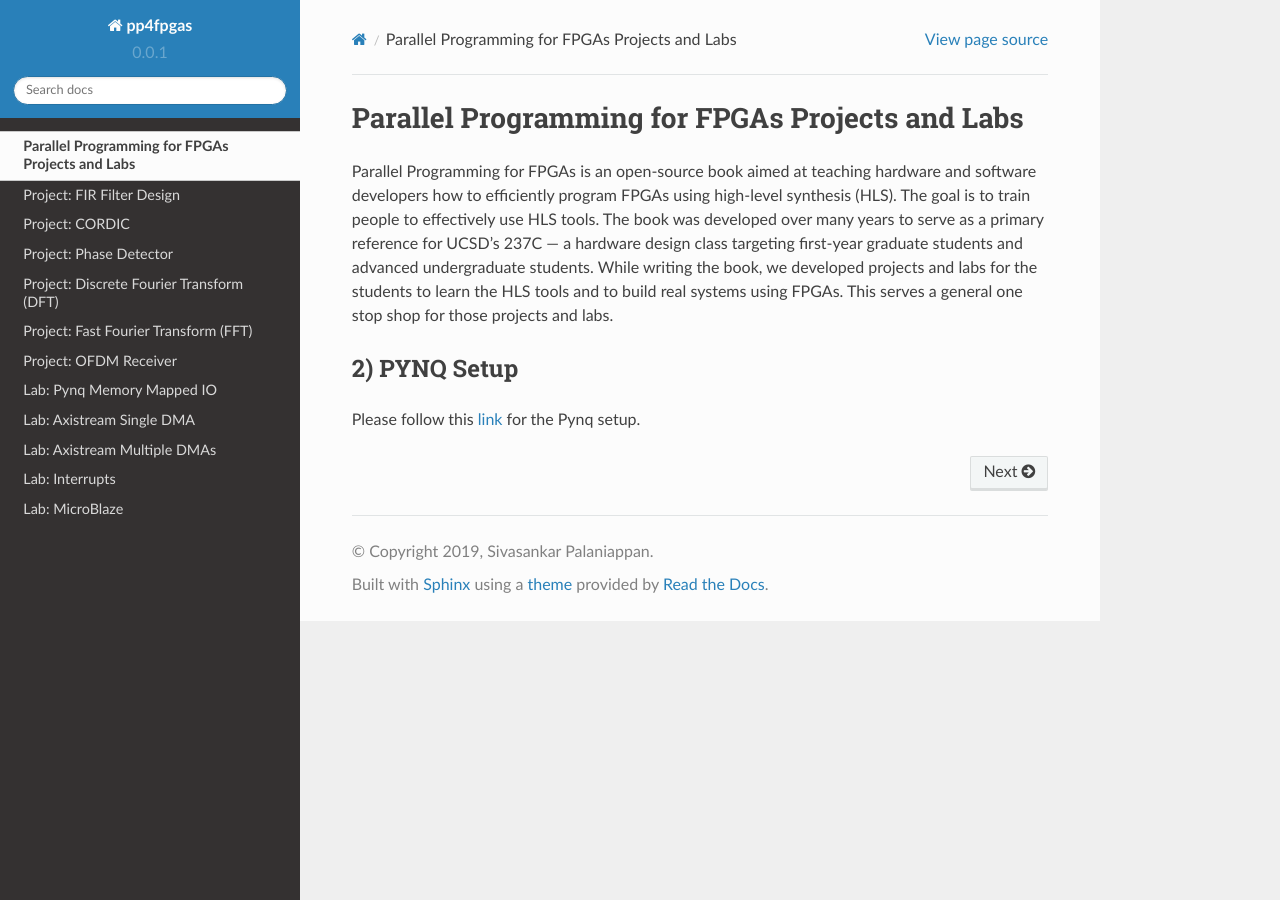
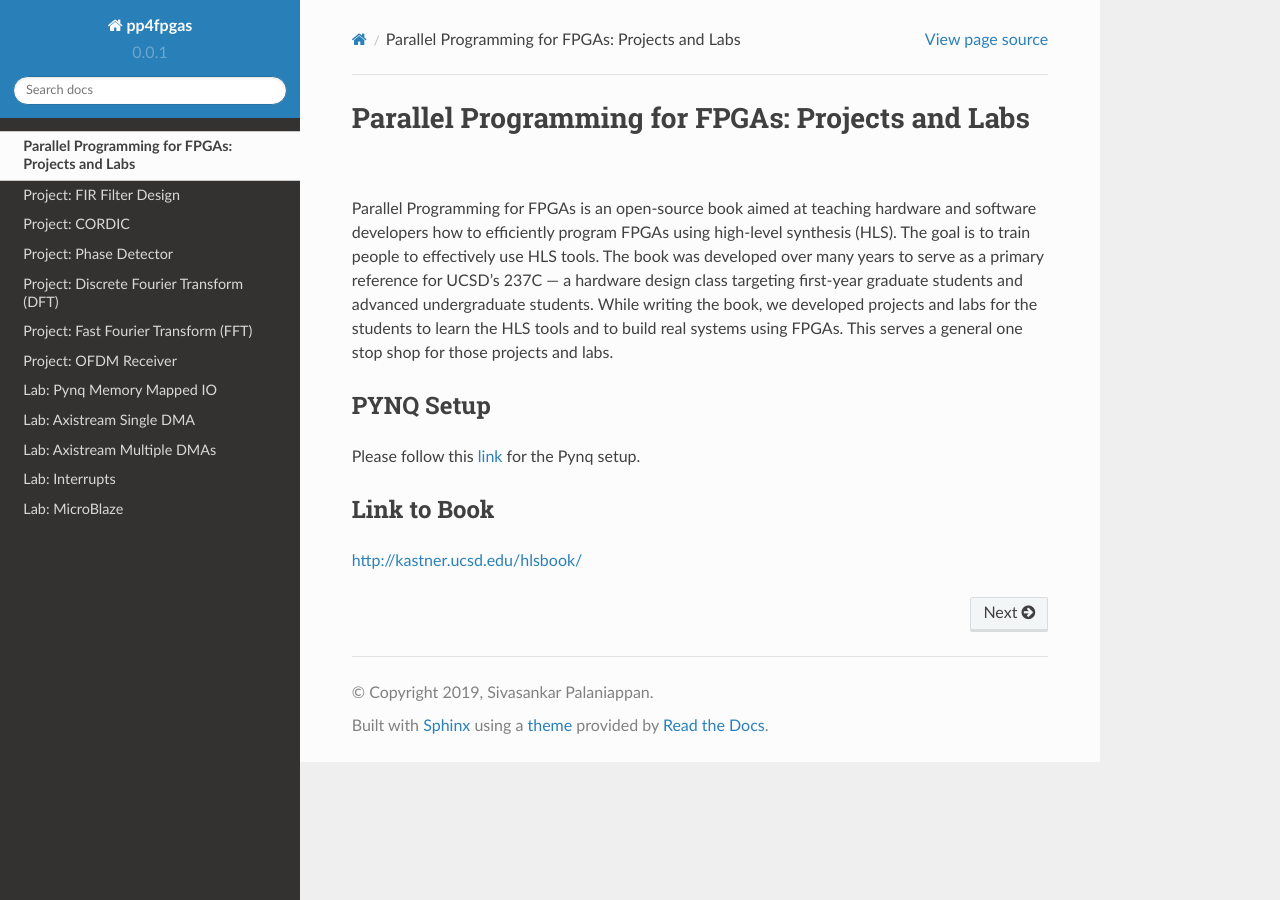
Before and after one commit to KastnerRG/Read_the_docs, a Sphinx documentation site: the page built from docs/index.rst, in a window 1280 px wide. Built offline with Sphinx 7.4.7 and the Read the Docs theme 2.0.0, drawn with Linux system fonts in a browser that asks for light colours.

Commit message:
Added a link to the textbook

```diff
--- a/docs/index.rst
+++ b/docs/index.rst
@@ -3,15 +3,21 @@
 	You can adapt this file completely to your liking, but it should at least contain the root `toctree` directive.
 
 
-Parallel Programming for FPGAs Projects and Labs
+Parallel Programming for FPGAs: Projects and Labs
 ===================================================
 
 Parallel Programming for FPGAs is an open-source book aimed at teaching hardware and software developers how to efficiently program FPGAs using high-level synthesis (HLS). The goal is to train people to effectively use HLS tools. The book was developed over many years to serve as a primary reference for UCSD's 237C — a hardware design class targeting first-year graduate students and advanced undergraduate students. While writing the book, we developed projects and labs for the students to learn the HLS tools and to build real systems using FPGAs. This serves a general one stop shop for those projects and labs.
 
-2) PYNQ Setup
+PYNQ Setup
 --------------
 
 Please follow this `link <https://pynq.readthedocs.io/en/latest/getting_started/pynq_z2_setup.html>`_ for the Pynq setup.
+
+Link to Book
+--------------
+http://kastner.ucsd.edu/hlsbook/
+
+
 
 .. toctree::
    :maxdepth: 2
```
